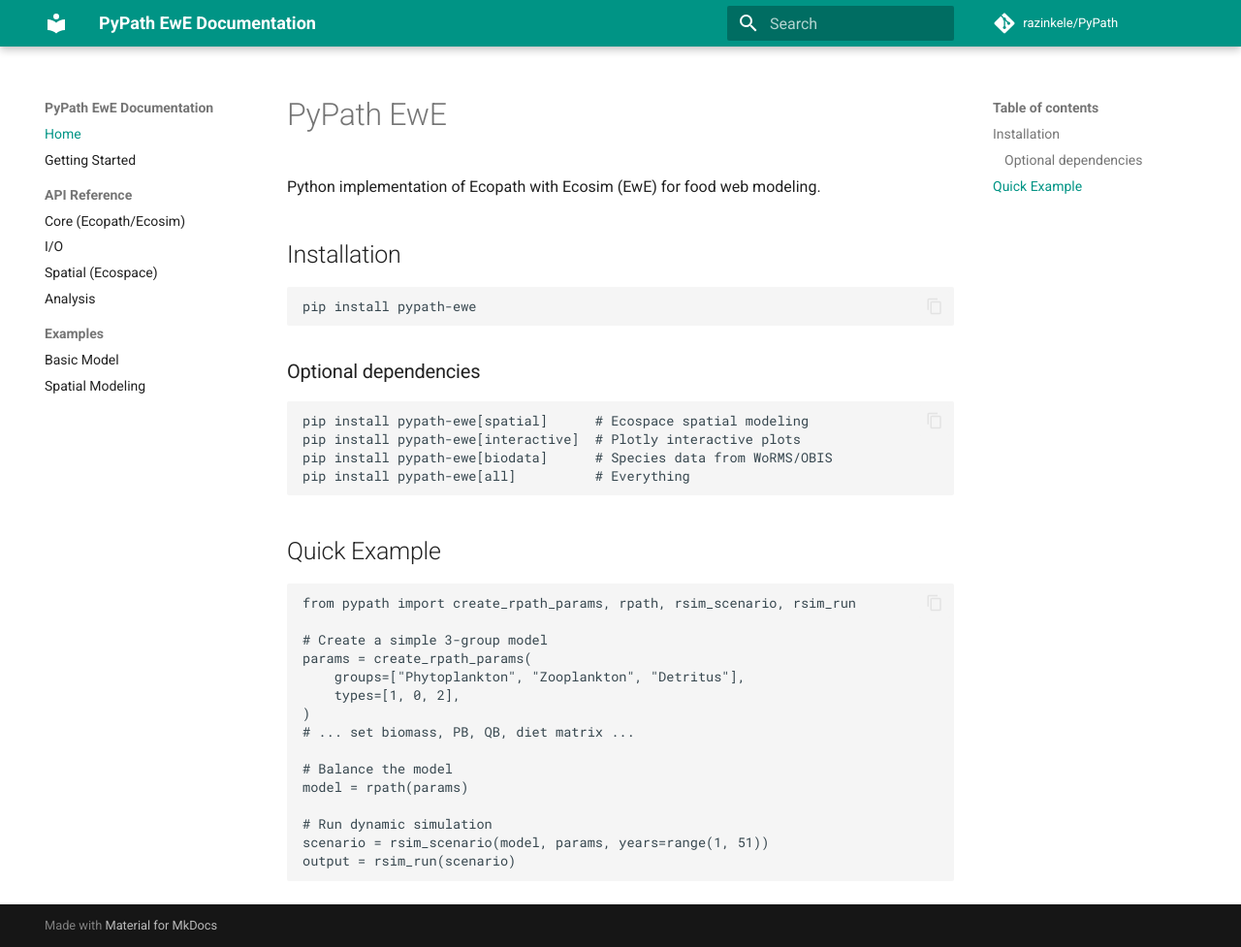
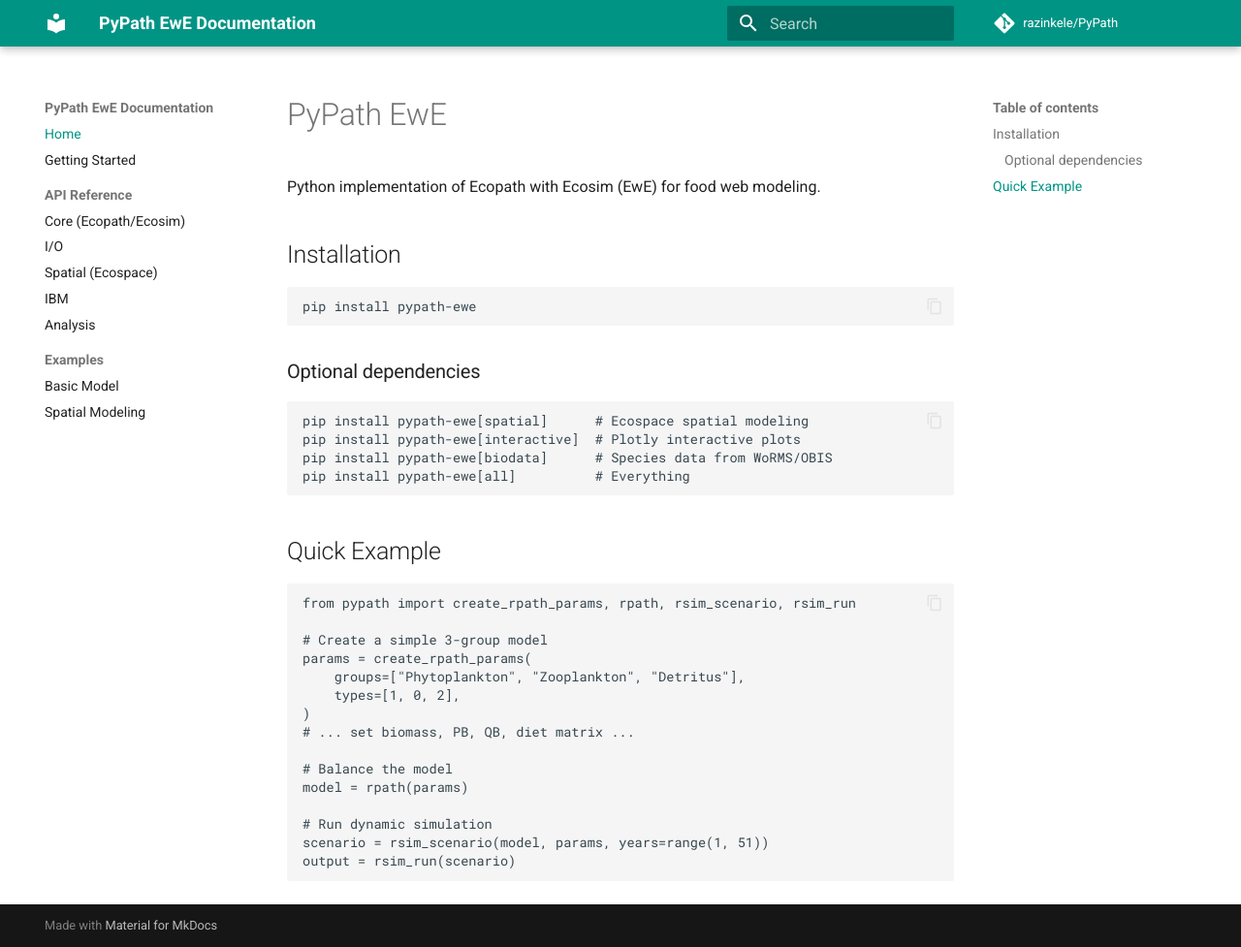
Before and after one commit to razinkele/PyPath, an MkDocs documentation site: the page built from packages/pypath/docs/docs/index.md, in a window 1280 px wide and 977 px high. Shown: the whole window at 97% size. Built offline with MkDocs 1.6.1 and Material for MkDocs 9.7.7, drawn with Linux system fonts in a browser that asks for light colours; comment, search, counter and statistics services are not loaded.

Commit message:
docs: add IBM to mkdocs.yml navigation
Co-Authored-By: Claude Opus 4.6 <noreply@anthropic.com>

```diff
--- a/packages/pypath/docs/mkdocs.yml
+++ b/packages/pypath/docs/mkdocs.yml
@@ -34,6 +34,7 @@ nav:
       - Core (Ecopath/Ecosim): api/core.md
       - I/O: api/io.md
       - Spatial (Ecospace): api/spatial.md
+      - IBM: api/ibm.md
       - Analysis: api/analysis.md
   - Examples:
       - Basic Model: examples/basic-model.md
```
